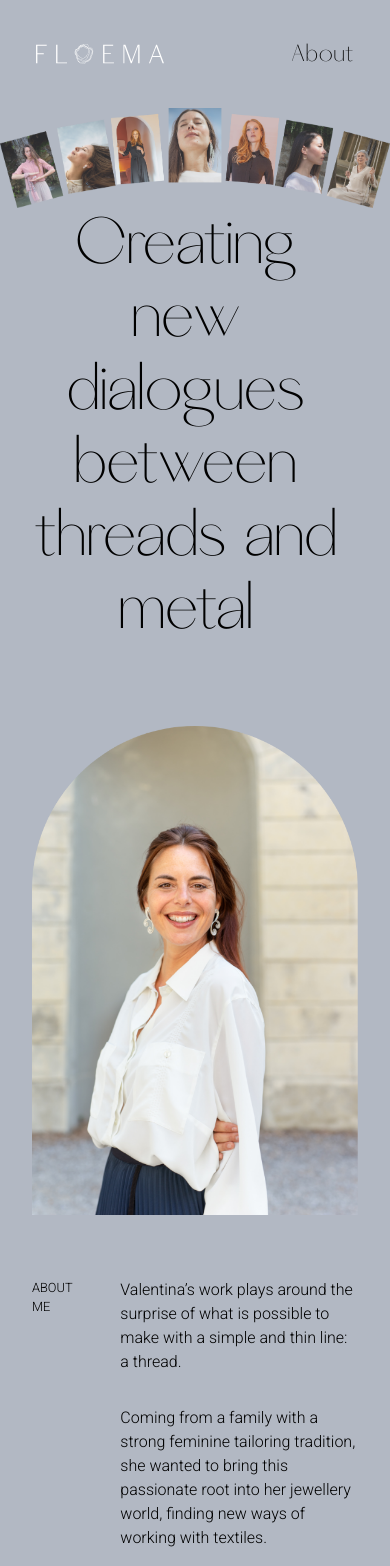
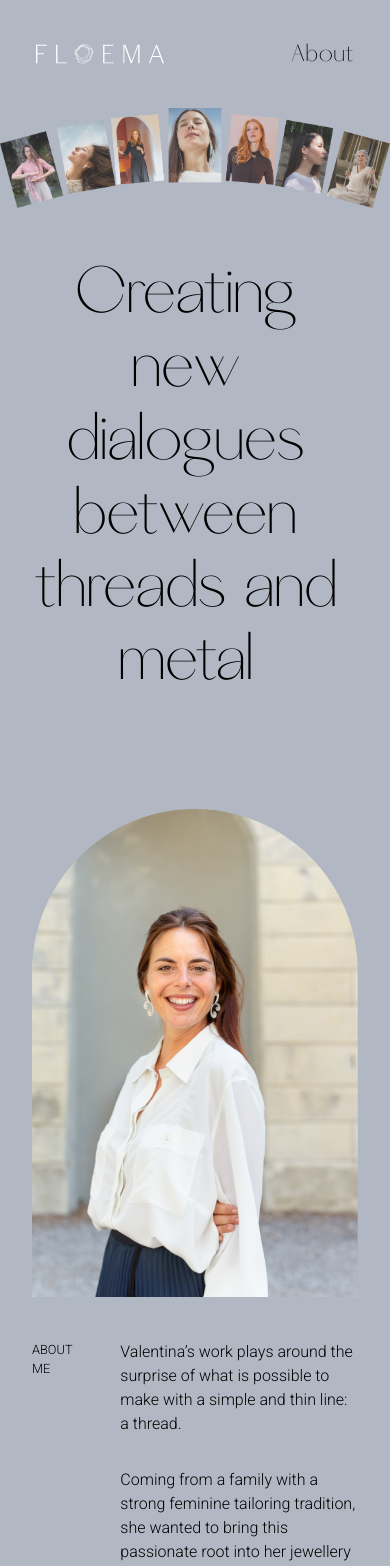
Before and after one commit to yanze-yang/floema, a Next.js app: page /about in a window 390 px wide. Shown: the top 1566 px of the page. Built offline with nearby package versions, Linux system fonts and the light colour scheme.

Commit message:
update padding and size of header

```diff
--- a/pages/about/index.tsx
+++ b/pages/about/index.tsx
@@ -16,17 +16,15 @@ const Header = styled.div`
   justify-content: center;
 
   h1 {
-    padding: 0 2rem;
+    padding: 3rem 2rem;
     font-family: ${({ theme }) => theme.font.serif};
     font-size: clamp(4rem, 2.259rem + 7.43vw, 8.5rem);
     text-align: center;
-    line-height: clamp(4.5rem, 2.952rem + 6.605vw, 8.5rem);
-    width: 100%;
+    line-height: clamp(4.5rem, 2.372rem + 9.082vw, 10rem);
 
     @media screen and (min-width: 1024px) {
-      line-height: 8.5rem;
       max-width: 1344px;
-      padding: 0 3rem;
+      padding: 3rem 3rem;
     }
   }
 `;
@@ -34,7 +32,7 @@ const Header = styled.div`
 const IntorPosition = styled.div<{
   alignPosition: "center" | "right" | "left";
 }>`
-  margin: 5rem 0;
+  margin: 4rem 0 7rem 0;
   display: flex;
   justify-content: center;
 
@@ -55,7 +53,7 @@ const IntroWrapper = styled.div<IntroProps>`
   flex-direction: ${(props) =>
     props.isBottomImg ? "column" : "column-reverse"};
   align-items: center;
-  gap: calc(1rem + 12vw);
+  gap: calc(1.2rem + 6vw);
 
   @media screen and (min-width: 1024px) {
     flex-direction: ${(props) => (props.isLeftImg ? "row-reverse" : "row")};
```
